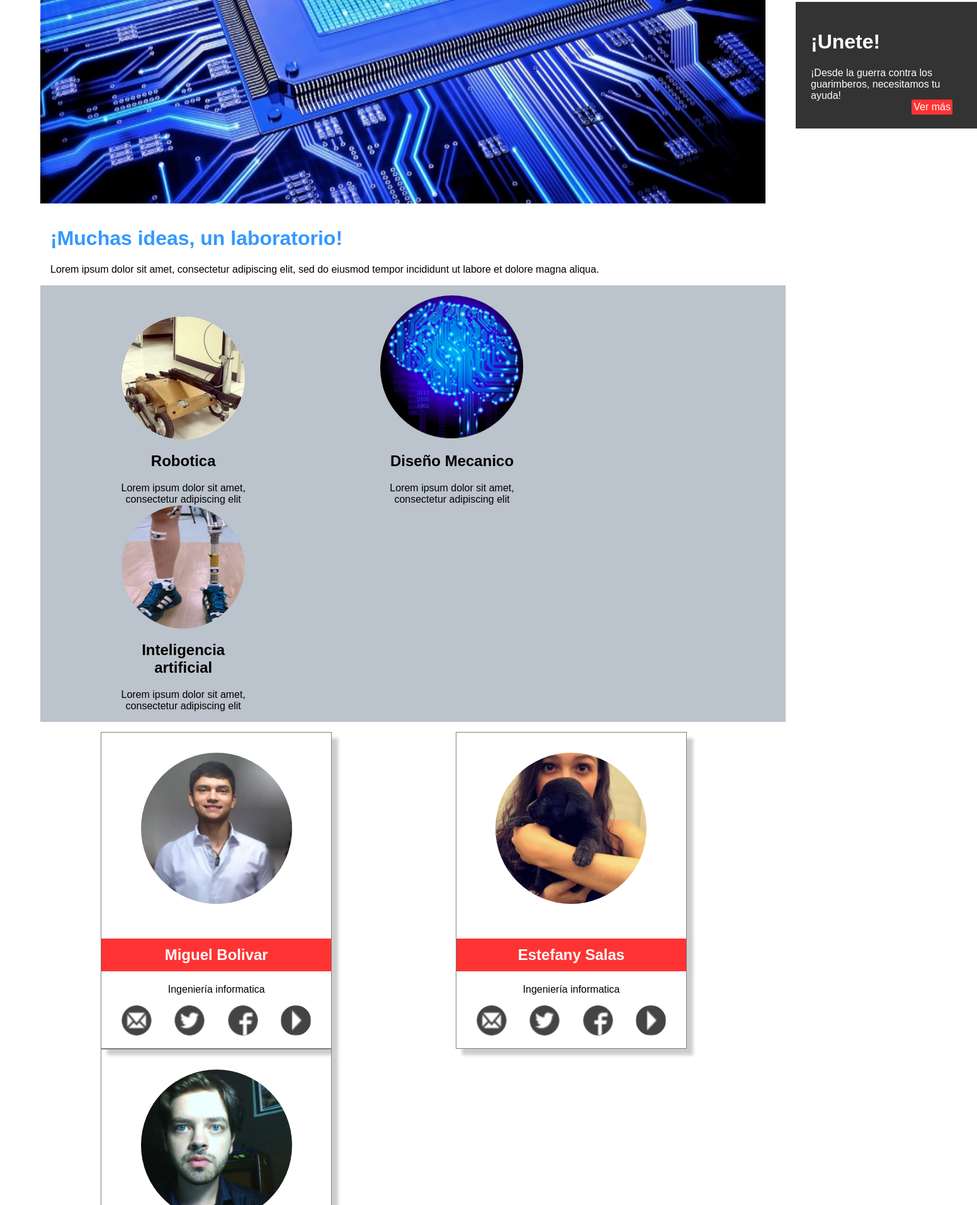
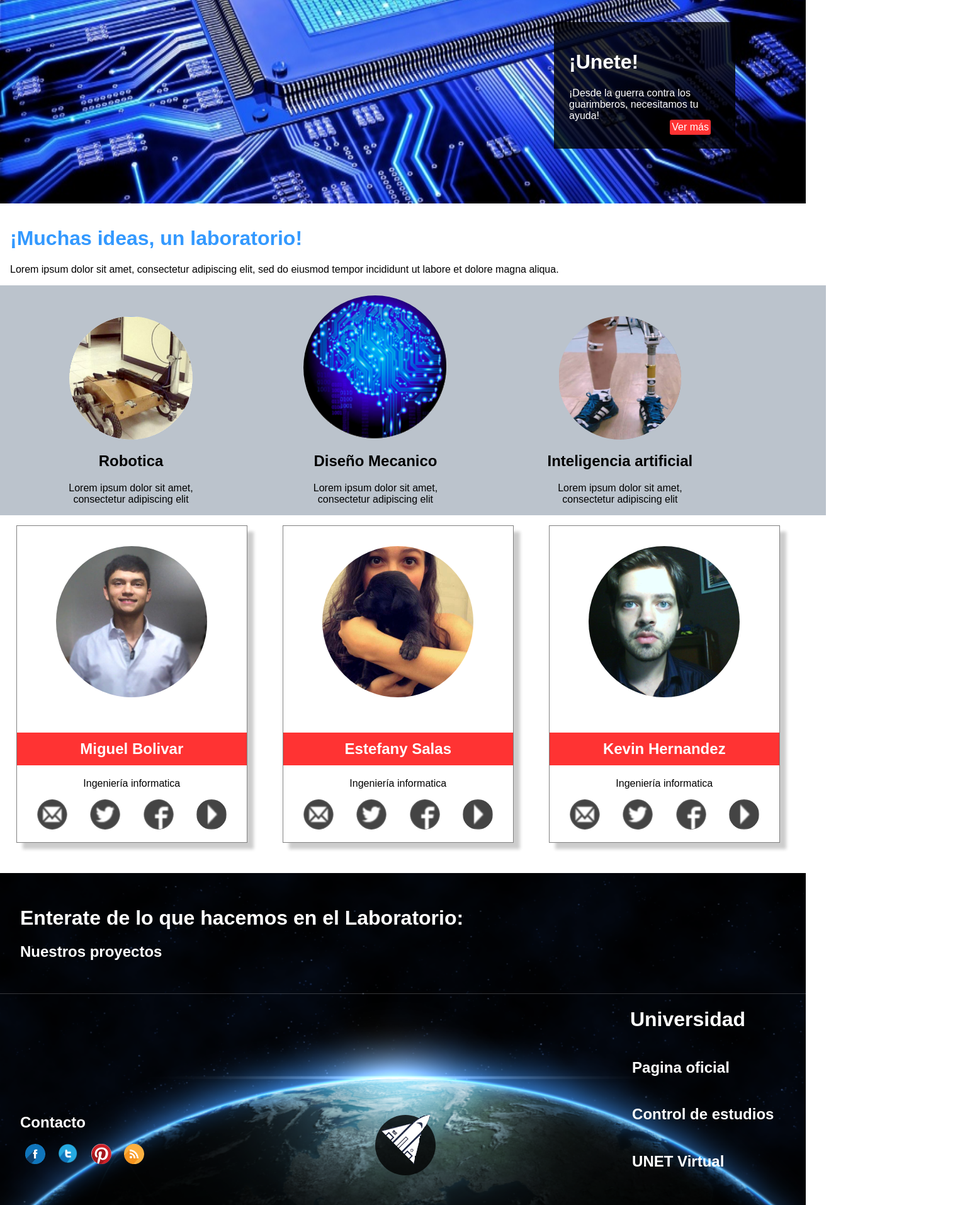
Before and after one commit to kevteg/pag-labs, a plain HTML site: page home.html in a window 1280 px wide. Shown: the part 887-2800 px from the top of the page at 63% size, 1552 px wide, since content can reach past the window. Drawn offline with Linux system fonts and the light colour scheme.

Commit message:
Prueba del home 2.0

```diff
--- a/home.html
+++ b/home.html
@@ -105,10 +105,10 @@
         <h2>Estefany Salas</h2>
         <span>Ingeniería informatica</span>
         <div class="member-social">
-          <img src="images/email-black.png" alt="Mail">
-          <img src="images/tw-black.png" alt="Twitter">
-          <img src="images/fb-black.png" alt="Facebook">
-          <img src="images/youtube-black.png" alt="Youtube">
+          <a href="#"><img src="images/email-black.png" alt="Mail"></a>
+          <a href="#"><img src="images/tw-black.png" alt="Twitter"></a>
+          <a href="#"><img src="images/fb-black.png" alt="Facebook"></a>
+          <a href="#"><img src="images/youtube-black.png" alt="Youtube"></a>
         </div>
       </div>
       <div class="member-item">
--- a/styles/styles.css
+++ b/styles/styles.css
@@ -5,7 +5,7 @@
   color: #000;
 }
 .page-sizer {
-  width: 90%;
+  width: 1280px;
   margin: 0 auto;
 }
 header .upper-head {
@@ -54,7 +54,6 @@ header .lower-head .h-right {
 }
 header .lower-head .h-right .subscription-form {
   width: 15em;
-  padding-left: 4em;
 }
 header .lower-head .h-right .subscription-form form {
   padding: 0.5em;
@@ -77,7 +76,7 @@ header .lower-head .h-right .subscription-form form button {
 }
 header .lower-head .h-right .social-subscription {
   padding-top: 0.5em;
-  padding-left: 6em;
+  padding-left: 1.5em;
 }
 header .lower-head .h-right .social-subscription img {
   padding: 0 0.5em;
@@ -85,7 +84,7 @@ header .lower-head .h-right .social-subscription img {
   height: 2em;
 }
 header .lower-head .h-right span {
-  padding-left: 10em;
+  padding-left: 6em;
 }
 header .lower-head .h-right a {
   padding: 0.2em;
@@ -108,7 +107,7 @@ nav ul {
 }
 nav ul li {
   display: inline;
-  padding: 4em;
+  padding: 2em;
 }
 nav ul li .search-bar {
   display: inline-block;
@@ -138,7 +137,7 @@ nav ul li:nth-child(1) {
   padding-left: 0;
 }
 nav ul li:nth-child(4) {
-  padding-left: 13em;
+  padding-left: 5em;
 }
 .slider {
   position: relative;
@@ -148,8 +147,8 @@ nav ul li:nth-child(4) {
   background-size: 100% 100%;
 }
 .slider .join-us {
-  top: 30em;
-  left: 75em;
+  top: 32em;
+  left: 55em;
   width: 15em;
   padding: 1.5em;
   position: absolute;
@@ -191,7 +190,7 @@ section .investigation-lines {
 section .investigation-lines .investigation-item {
   text-align: center;
   width: 20%;
-  padding: 0 6em;
+  padding: 0 4em;
   display: inline-block;
 }
 section .investigation-lines .investigation-item img,
@@ -206,7 +205,7 @@ section .investigation-lines .investigation-item img {
   padding-top: 1em;
 }
 .members .member-item {
-  margin: 0 6em;
+  margin: 0 1.6em;
   text-align: center;
   display: inline-block;
   border: solid 1px #808080;
@@ -279,7 +278,7 @@ footer .lower-footer .space-game .start-game {
 footer .lower-footer .interest-links {
   width: 20%;
   color: #fff;
-  padding-left: 13em;
+  padding-left: 10em;
 }
 footer .lower-footer .interest-links a,
 footer .lower-footer .interest-links h2 {
```
Also changed, not shown: 1 other file.
